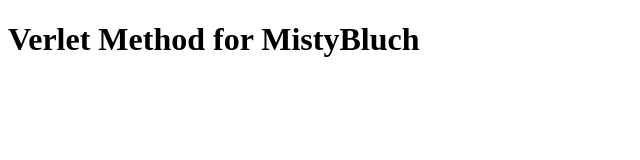
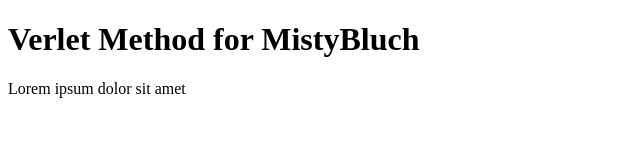
Before and after one commit to zodiacfireworks/verlet-method-for-mistyblunch, a plain HTML site: page src/index.html in a window 1280 px wide. Shown: the whole page, without its empty margins (0-640 px from the left). Drawn offline with Linux system fonts and the light colour scheme.

Commit message:
:poop: Testing with changes

```diff
--- a/src/index.html
+++ b/src/index.html
@@ -9,5 +9,8 @@
 		<h1>
 			Verlet Method for MistyBluch
 		</h1>
+		<p>
+			Lorem ipsum dolor sit amet
+		</p>
 	</body>
 </html>
```
